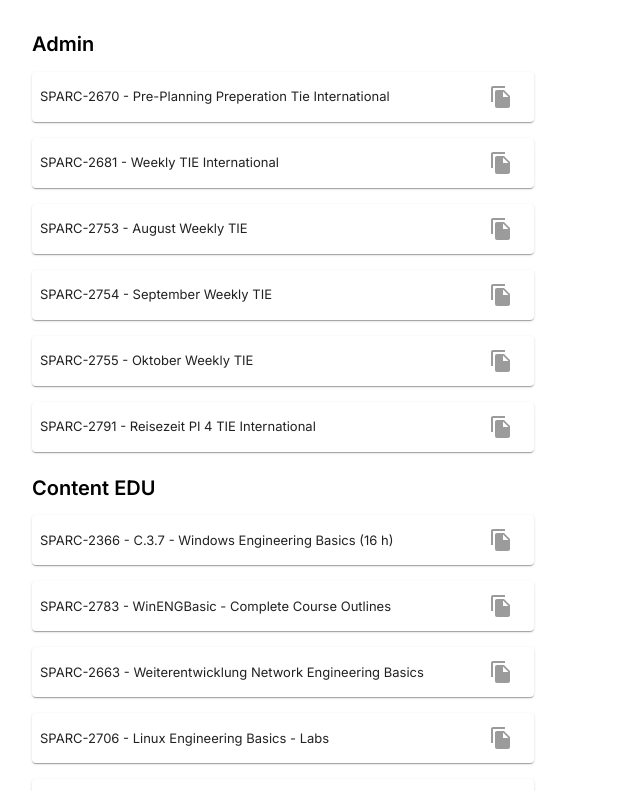
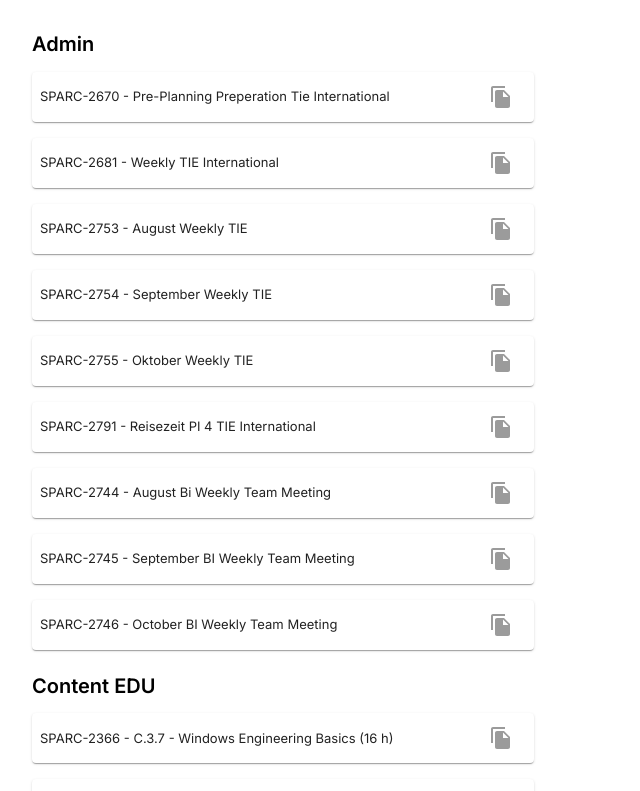
Before and after one commit to rroeoe/sparc-tasks-website, a React (Create React App) app: page / in a window 1280 px wide. Shown: the top 791 px of the page, without its empty margins (0-640 px from the left). Built offline with nearby package versions, Linux system fonts and the light colour scheme.

Commit message:
adj tasks

```diff
--- a/src/data/data.js
+++ b/src/data/data.js
@@ -7,7 +7,10 @@ export const data = [
       "SPARC-2753 - August Weekly TIE",
       "SPARC-2754 - September Weekly TIE",
       "SPARC-2755 - Oktober Weekly TIE",
-      "SPARC-2791 - Reisezeit PI 4 TIE International"
+      "SPARC-2791 - Reisezeit PI 4 TIE International",
+      "SPARC-2744 - August Bi Weekly Team Meeting",
+      "SPARC-2745 - September BI Weekly Team Meeting",
+      "SPARC-2746 - October BI Weekly Team Meeting"
     ]
   },
   {
```
